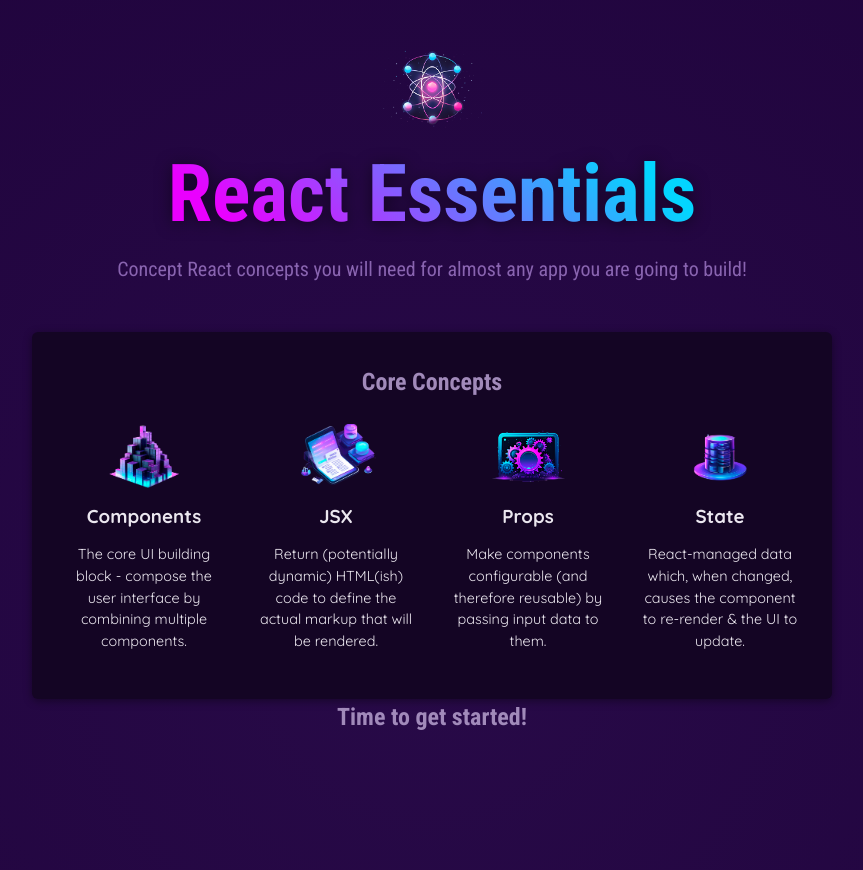
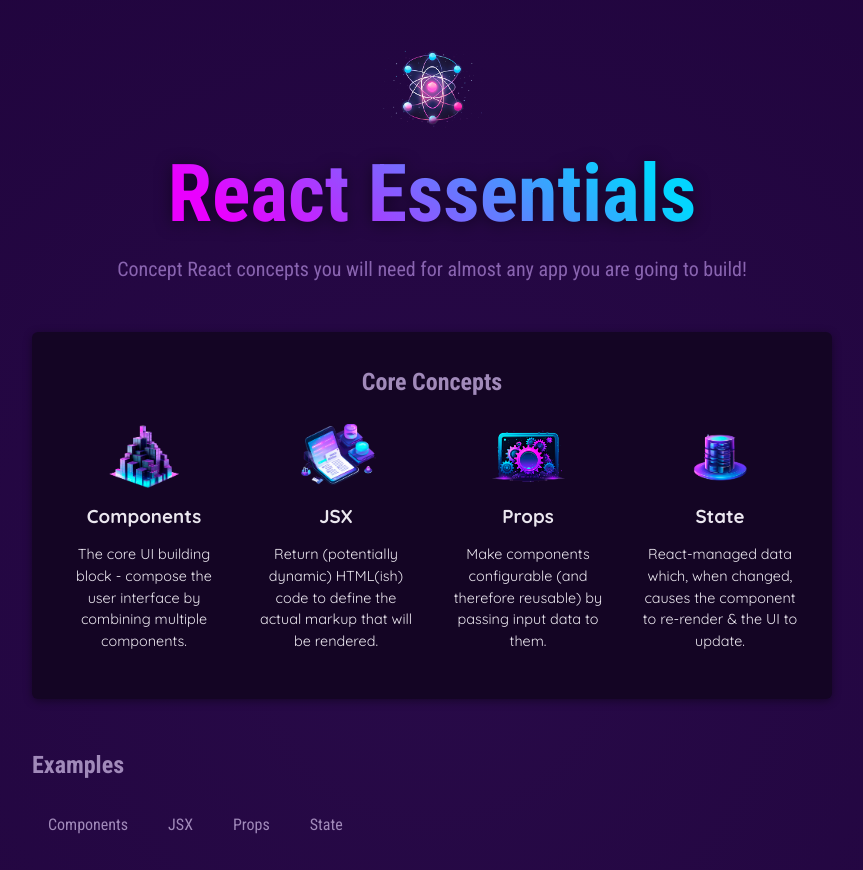
Before and after one commit to Abhay-Newput/React-Training, a React (Create React App) app in the folder 01-starting-project/starting-project/: page / in a window 1280 px wide. Shown: the top 870 px of the page, without its empty margins (208-1071 px from the left). Built offline with nearby package versions, Linux system fonts and the light colour scheme.

Commit message:
Component Composition

```diff
--- a/01-starting-project/starting-project/src/App.js
+++ b/01-starting-project/starting-project/src/App.js
@@ -1,6 +1,7 @@
 import Header from "./components/Header/Header";
 import CoreConcept from "./components/CoreConcept";
 import { CORE_CONCEPTS } from "./data";
+import TabButton from "./components/TabButton";
 
 function App() {
   return (
@@ -20,7 +21,15 @@
             <CoreConcept {...CORE_CONCEPTS[3]} />
           </ul>
         </section>
-        <h2>Time to get started!</h2>
+        <section id="examples">
+          <h2>Examples</h2>
+          <menu>
+            <TabButton>Components</TabButton>
+            <TabButton>JSX</TabButton>
+            <TabButton>Props</TabButton>
+            <TabButton>State</TabButton>
+          </menu>
+        </section>
       </main>
     </div>
   );
--- /dev/null
+++ b/01-starting-project/starting-project/src/components/TabButton.js
@@ -0,0 +1,9 @@
+function TabButton({ children }) {
+  return (
+    <li>
+      <button>{children}</button>
+    </li>
+  );
+}
+
+export default TabButton;
```
